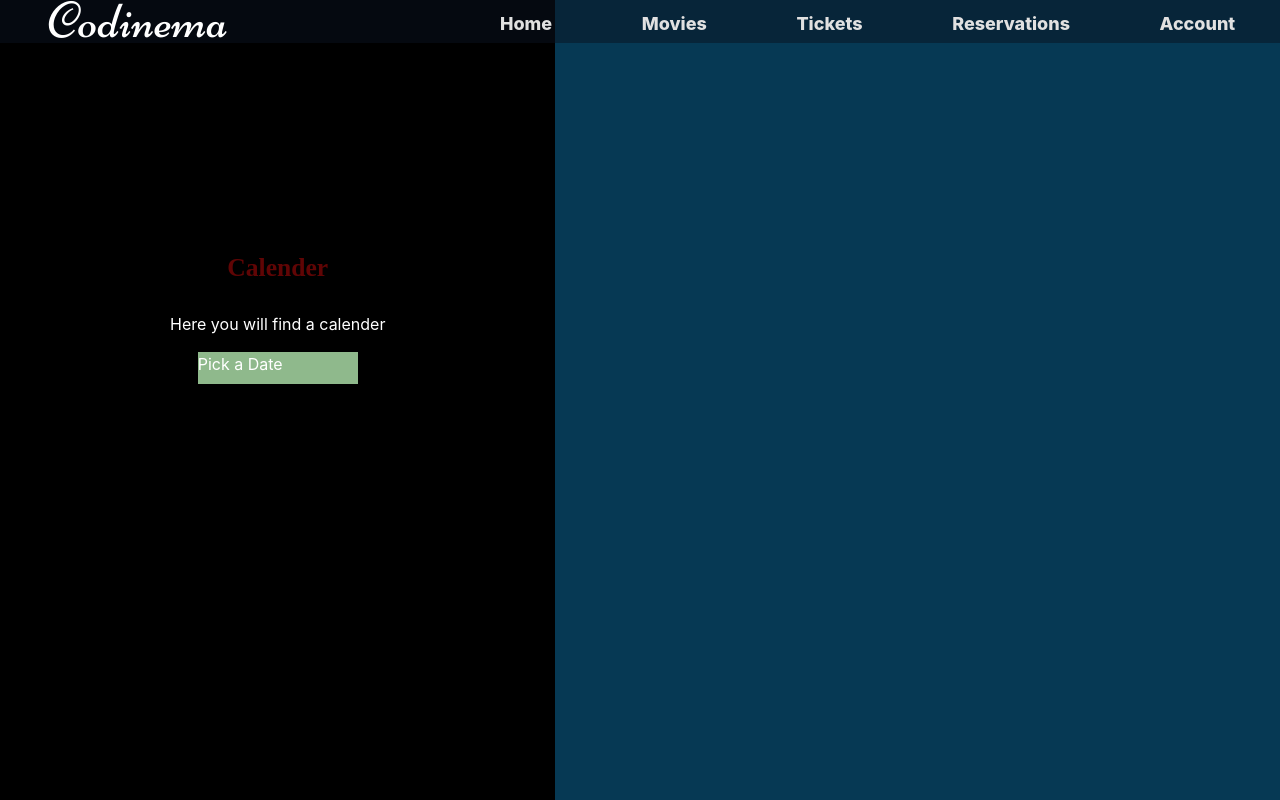
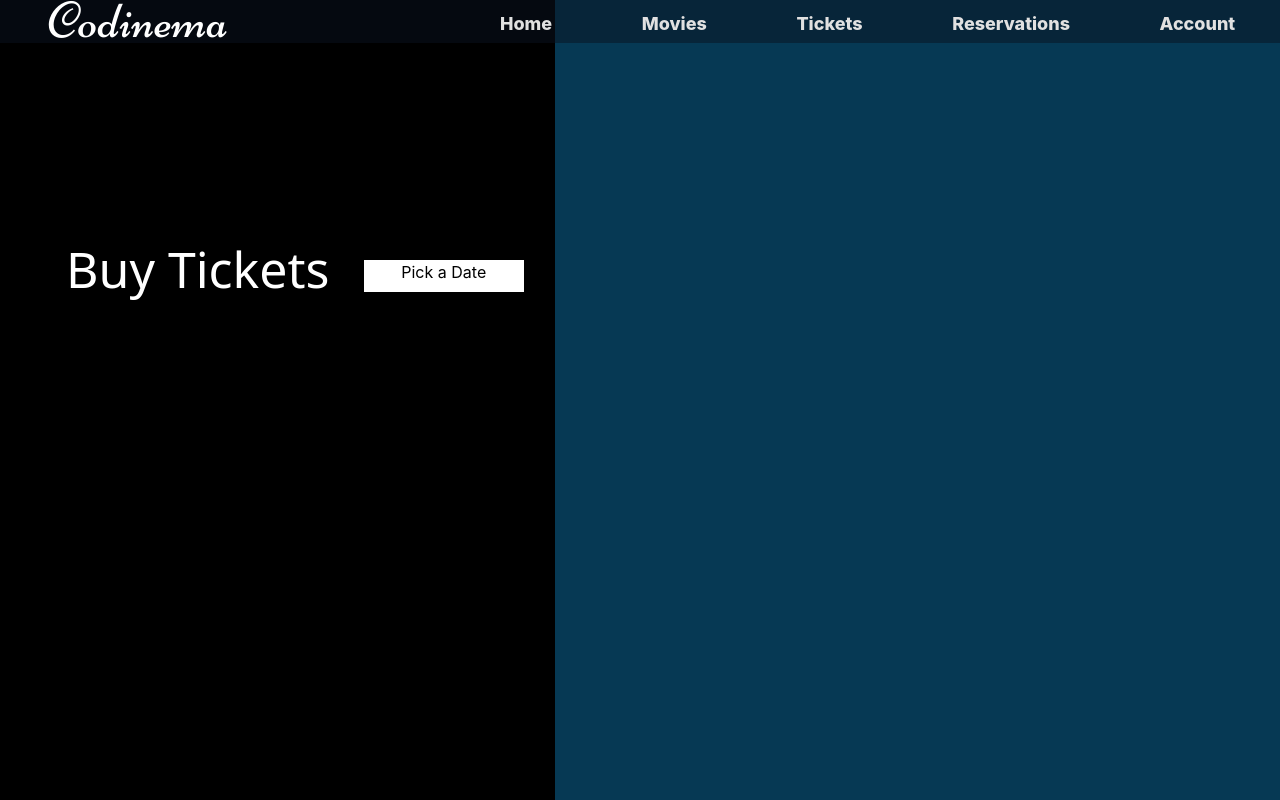
Before and after one commit to RogeSocial/cinema-project, a React (Vite) app in the folder client/: page /calender in a window 1280 px wide. Shown: the top 800 px of the page. Built offline with nearby package versions, Linux system fonts and the light colour scheme; a web font is replaced by a local one.

Commit message:
for rufat

```diff
--- a/client/src/CSS/calender.css
+++ b/client/src/CSS/calender.css
@@ -1,5 +1,7 @@
 .calender-dropdown{
-    background-color: #8fb98c;
+    background-color: #ffffff;
+    color: #000000;
+    text-align: center;
     width: 10em;
     height: 2em;
     cursor: pointer;
@@ -7,6 +9,7 @@
 
 .calender-dropdown-trigger > ul{
     background-color: #2a5081;
+    text-align: center;
     list-style: none;
     height: 10em;
     overflow-y: scroll;
@@ -50,6 +53,17 @@
     font-weight: 600;
 }
 
+.calender h2{
+    margin: 1rem;
+    margin-top: 0.3rem;
+    color: white;
+    font-size: 33px;
+    min-width: 200px;
+    border: none;
+    font-family: system-ui, -apple-system, BlinkMacSystemFont;
+    font-weight: 400;
+}
+
 .calender img{
     position: relative;
     border-radius: 20px;
@@ -60,3 +74,25 @@
     align-items: center;
     justify-content: center;
 }
+
+@media screen and (min-width: 680px) {
+    .calender {
+        justify-content: center;
+        align-items: flex-start;
+        padding-top: 260px;
+        display: grid;
+        grid-template-columns: repeat(2, max-content);
+    }
+
+    .non-image-items {
+        position: absolute;
+        top: 0;
+        width: 100vw;
+        margin-top: 3.5rem;
+    }
+    .calender h2 {
+        font-size: 50px;
+        min-width: 300px;
+        margin-top: -0.2rem;
+    }
+}
--- a/client/src/components/Calender.jsx
+++ b/client/src/components/Calender.jsx
@@ -28,8 +28,7 @@ export default function() {
         });
 
     return <section className="calender">
-            <h2>Calender</h2>
-            <p>Here you will find a calender</p>
+            <h2>Buy Tickets</h2>
 
             <div ref={calenderRef}>
             <div className="calender-dropdown" onClick={()=>{setOpen(!open)}}>Pick a Date</div>
```
